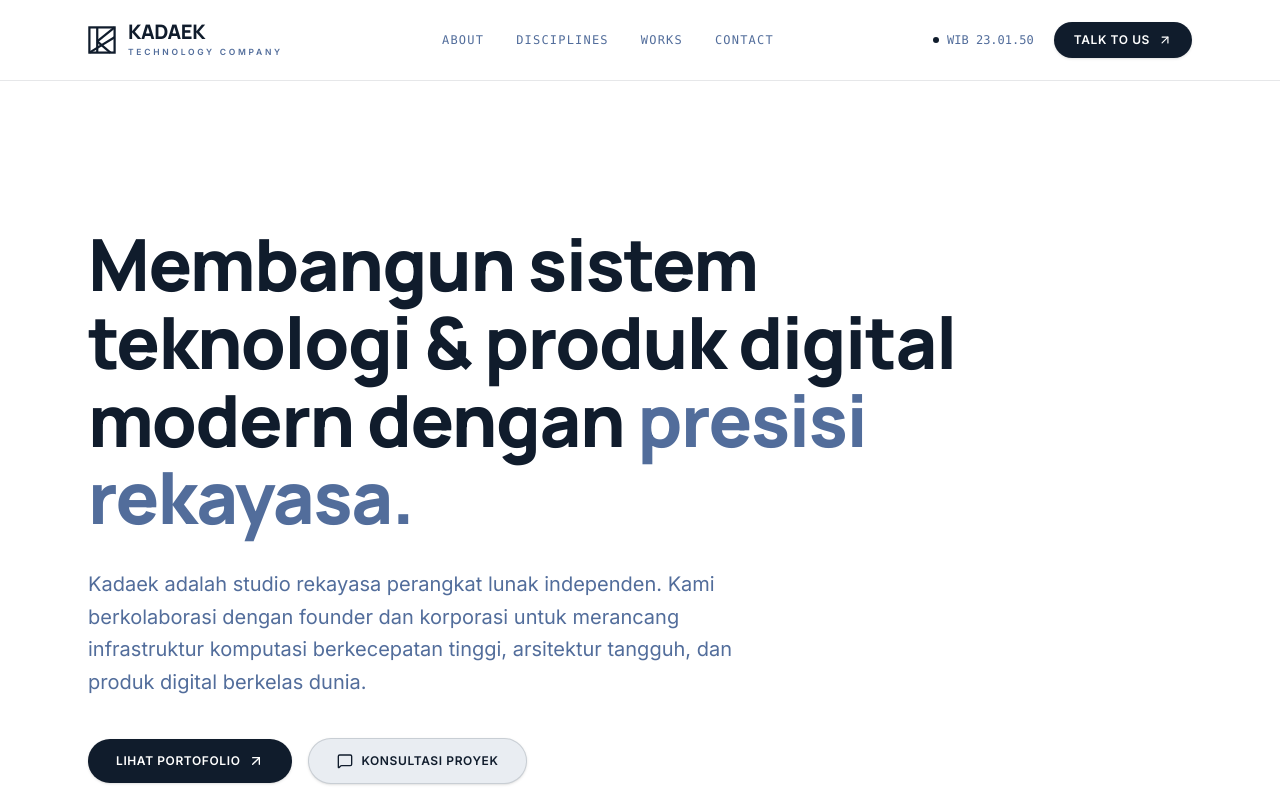
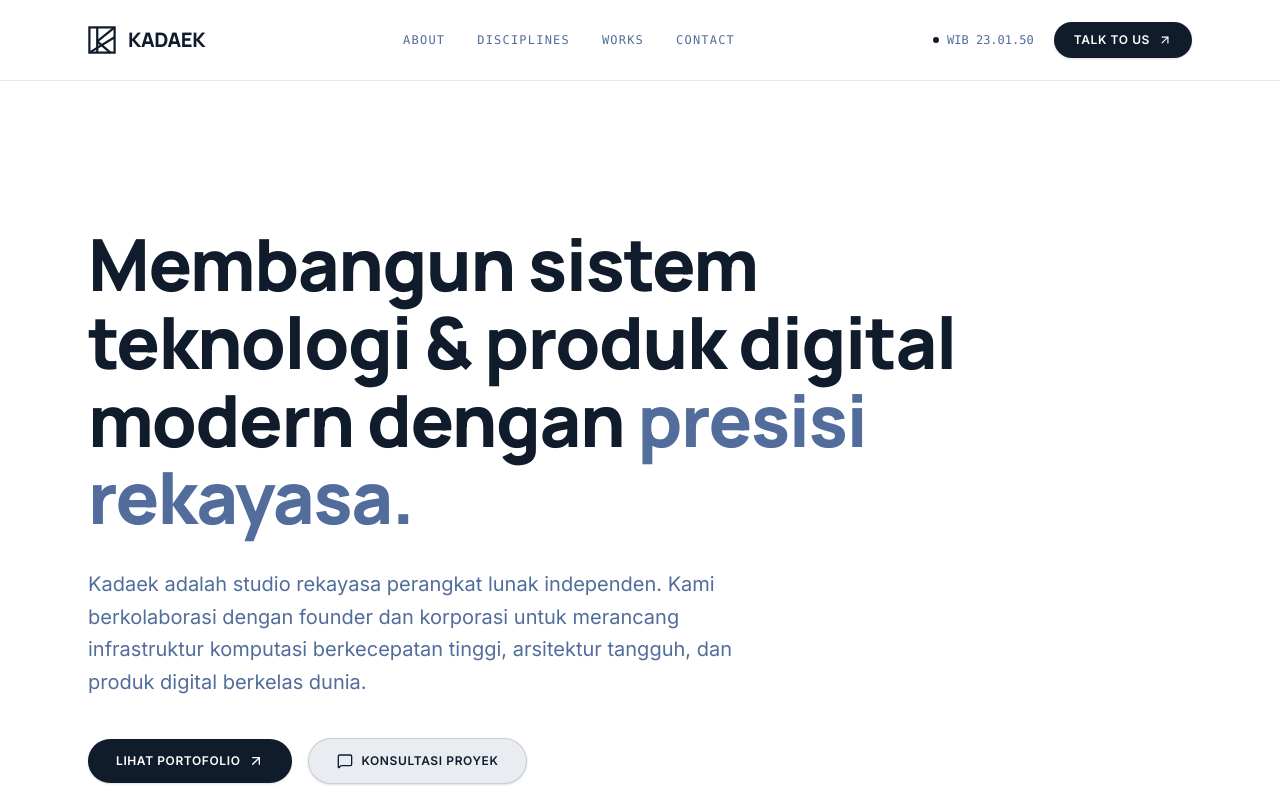
Before and after one commit to Kadaek/Compro-Kadaek, a Next.js app: page / in a window 1280 px wide. Shown: the top 800 px of the page. Built offline with nearby package versions, Linux system fonts and the light colour scheme.

Commit message:
feat: remove 'technology company' subtitle across preloader, logo, and footer, leaving directly KADAEK

```diff
--- a/src/app/page.tsx
+++ b/src/app/page.tsx
@@ -331,8 +331,8 @@ export default function Home() {
         <div className="max-w-6xl mx-auto flex flex-col sm:flex-row items-center justify-between gap-4 text-xs font-mono text-[#526D9B]">
           <div className="flex items-center gap-3">
             <KadaekMonogram className="w-5 h-5 text-[#101C2C]" />
-            <span className="text-[#101C2C] font-heading font-bold tracking-wider uppercase">
-              KADAEK TECHNOLOGY COMPANY
+            <span className="text-[#101C2C] font-heading font-extrabold tracking-widest uppercase">
+              KADAEK
             </span>
           </div>
 
--- a/src/components/KadaekLogo.tsx
+++ b/src/components/KadaekLogo.tsx
@@ -25,7 +25,7 @@ export function KadaekMonogram({ className = "w-8 h-8" }: { className?: string }
 
 export function KadaekBrand({
   monogramSize = "w-7 h-7",
-  showSubtitle = true,
+  showSubtitle = false,
 }: {
   monogramSize?: string;
   showSubtitle?: boolean;
@@ -33,16 +33,9 @@ export function KadaekBrand({
   return (
     <div className="flex items-center gap-3">
       <KadaekMonogram className={`${monogramSize} text-[#101C2C] shrink-0`} />
-      <div className="flex flex-col">
-        <span className="font-heading text-xl font-extrabold tracking-[0.16em] uppercase text-[#101C2C] leading-none">
-          KADAEK
-        </span>
-        {showSubtitle && (
-          <span className="font-sans text-[8.5px] tracking-[0.32em] uppercase text-[#526D9B] mt-1 font-semibold">
-            TECHNOLOGY COMPANY
-          </span>
-        )}
-      </div>
+      <span className="font-heading text-xl font-extrabold tracking-[0.16em] uppercase text-[#101C2C] leading-none">
+        KADAEK
+      </span>
     </div>
   );
 }
--- a/src/components/Preloader.tsx
+++ b/src/components/Preloader.tsx
@@ -1,7 +1,7 @@
 "use client";
 
 import { useEffect, useState } from "react";
-import { KadaekBrand, KadaekMonogram } from "@/components/KadaekLogo";
+import { KadaekMonogram } from "@/components/KadaekLogo";
 
 export default function Preloader() {
   const [isLoaded, setIsLoaded] = useState(false);
@@ -12,22 +12,20 @@ export default function Preloader() {
     const hasSeenIntro = sessionStorage.getItem("kadaek_intro_shown");
 
     if (hasSeenIntro) {
-      // User has already visited — do NOT show preloader on refresh
       setShouldRender(false);
       return;
     }
 
-    // First-time visit: show preloader once and mark session as seen
     setShouldRender(true);
     sessionStorage.setItem("kadaek_intro_shown", "true");
 
     const timer = setTimeout(() => {
       setIsLoaded(true);
-    }, 1200);
+    }, 1100);
 
     const unmountTimer = setTimeout(() => {
       setShouldRender(false);
-    }, 1800);
+    }, 1600);
 
     return () => {
       clearTimeout(timer);
@@ -41,28 +39,24 @@ export default function Preloader() {
     <div
       role="status"
       aria-label="Loading Kadaek"
-      className={`fixed inset-0 z-[99999] bg-[#FFFFFF] text-[#101C2C] flex flex-col items-center justify-center p-6 select-none transition-opacity duration-600 ease-[cubic-bezier(0.16,1,0.3,1)] ${
+      className={`fixed inset-0 z-[99999] bg-[#FFFFFF] text-[#101C2C] flex flex-col items-center justify-center p-6 select-none transition-opacity duration-500 ease-[cubic-bezier(0.16,1,0.3,1)] ${
         isLoaded ? "opacity-0 pointer-events-none" : "opacity-100"
       }`}
     >
       <div className="flex flex-col items-center text-center">
         {/* Official Geometric Monogram */}
-        <div className="w-16 h-16 sm:w-20 sm:h-20 mb-5 text-[#101C2C]">
+        <div className="w-16 h-16 sm:w-20 sm:h-20 mb-4 text-[#101C2C]">
           <KadaekMonogram className="w-full h-full text-[#101C2C]" />
         </div>
 
-        {/* Wordmark */}
-        <h1 className="font-heading text-3xl sm:text-4xl font-black tracking-[0.2em] text-[#101C2C] uppercase leading-none">
+        {/* Wordmark: Directly KADAEK */}
+        <h1 className="font-heading text-3xl sm:text-4xl font-black tracking-[0.22em] text-[#101C2C] uppercase leading-none">
           KADAEK
         </h1>
 
-        <p className="font-sans text-[10px] sm:text-xs tracking-[0.35em] text-[#526D9B] uppercase font-semibold mt-2.5">
-          TECHNOLOGY COMPANY
-        </p>
-
         {/* Minimal Hairline Accent */}
-        <div className="w-12 h-0.5 bg-[#101C2C]/10 rounded-full overflow-hidden mt-6">
-          <div className="w-full h-full bg-[#101C2C] animate-[pulse_1.2s_ease-in-out_infinite]" />
+        <div className="w-10 h-0.5 bg-[#101C2C]/15 rounded-full overflow-hidden mt-5">
+          <div className="w-full h-full bg-[#101C2C] animate-[pulse_1s_ease-in-out_infinite]" />
         </div>
       </div>
     </div>
```
